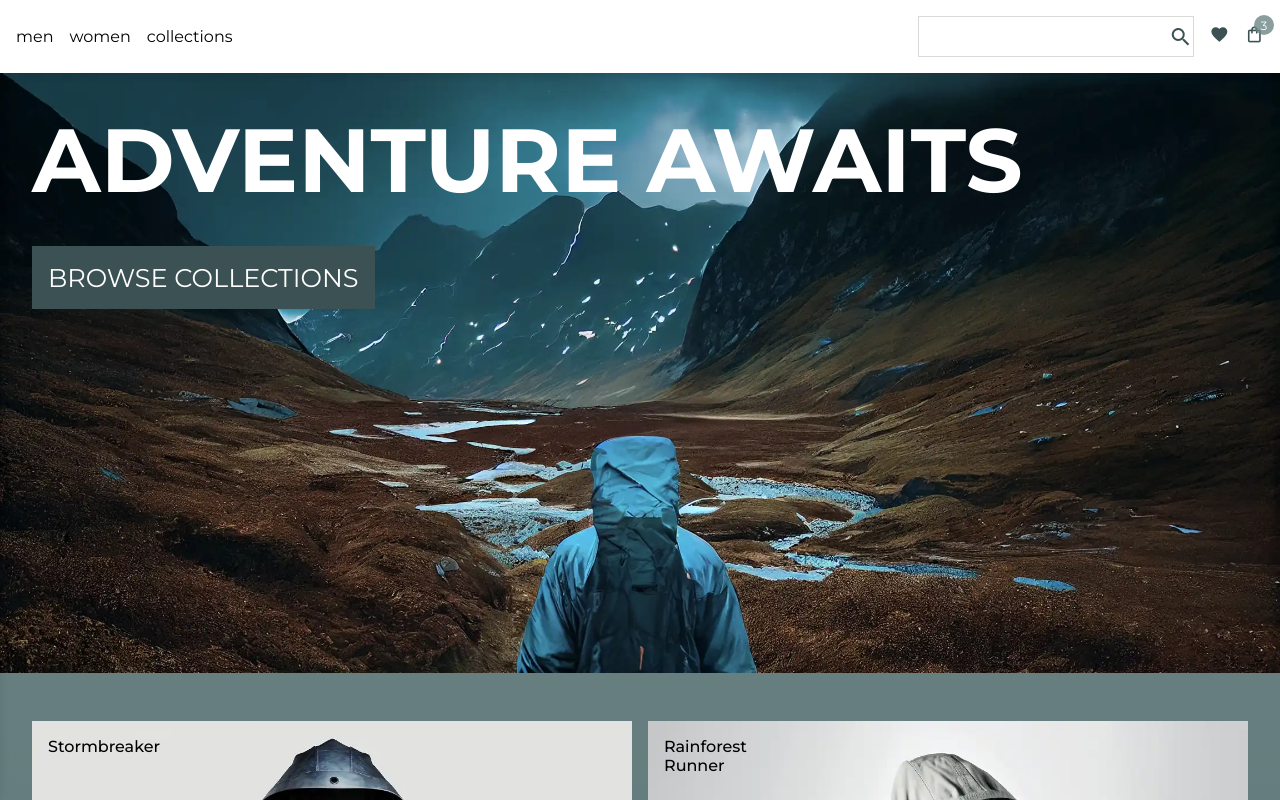
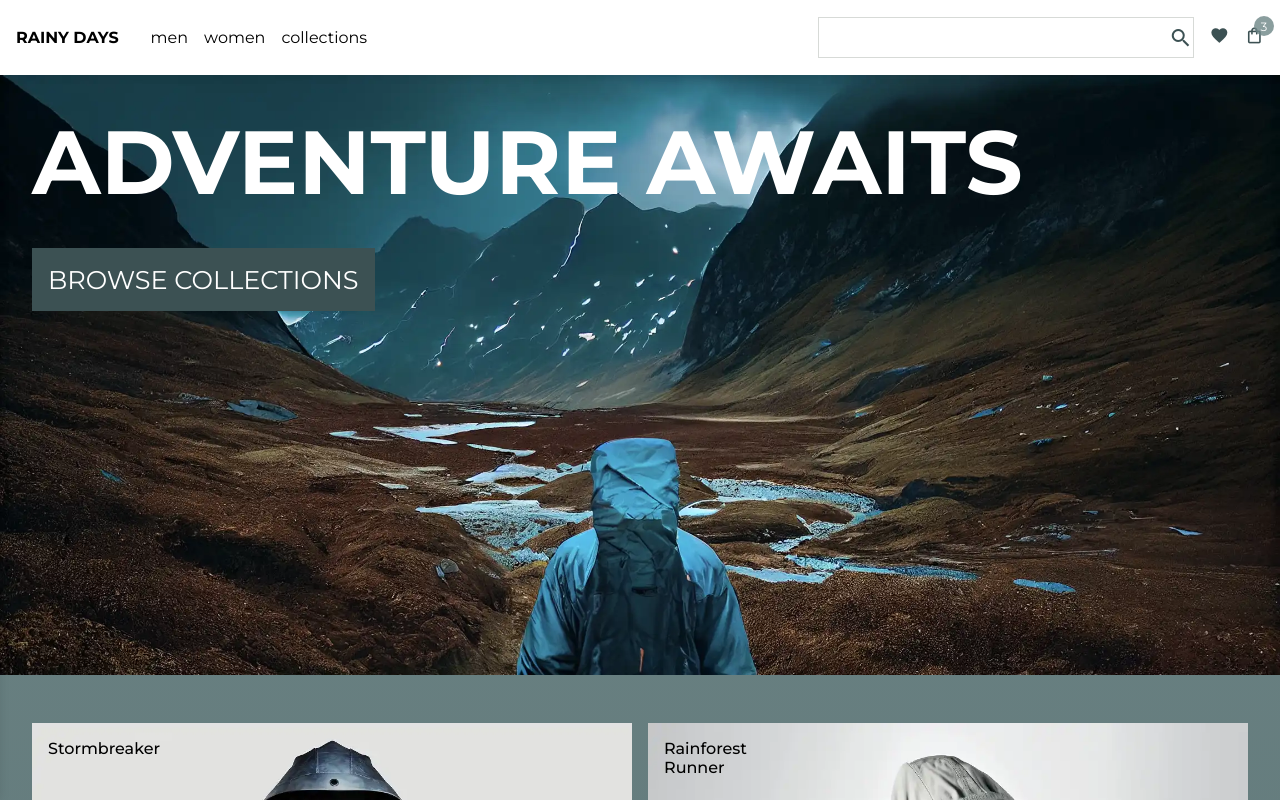
Before and after one commit to kyrregjerstad/Rainy-Days, a SvelteKit app: page / in a window 1280 px wide. Both pictures are taken after a click on the item "search". Shown: the top 800 px of the page. Built offline with nearby package versions, Linux system fonts and the light colour scheme.

Commit message:
style update mobile header

```diff
--- a/src/components/elements/search/Search.svelte
+++ b/src/components/elements/search/Search.svelte
@@ -21,6 +21,9 @@
   });
 
   export let searchIsHidden = true;
+
+  export let searchInput;
+
   let searchValue = "";
 
   let border = "none";
@@ -45,11 +48,15 @@
 <svelte:window on:click={() => (searchIsHidden = true)} />
 
 <div class="search-container" style="border: {border}; ">
-  <SearchInput bind:searchIsHidden bind:searchValue={$searchStore.search} />
+  <SearchInput
+    bind:searchIsHidden
+    bind:searchValue={$searchStore.search}
+    bind:searchInput
+  />
   {#if $searchStore.search.length > 0}
     <SearchResultsDropdown bind:searchResults={$searchStore.filtered} />
   {/if}
-  <SearchButton bind:searchIsHidden />
+  <SearchButton bind:searchIsHidden bind:searchInput />
 </div>
 
 <style>
--- a/src/components/elements/search/sub-components/SearchButton.svelte
+++ b/src/components/elements/search/sub-components/SearchButton.svelte
@@ -1,11 +1,13 @@
 <script>
   import "@fontsource/material-icons-outlined";
   export let searchIsHidden = true;
+  export let searchInput;
 </script>
 
 <button
   class="icon-button"
   on:click|stopPropagation={() => (searchIsHidden = !searchIsHidden)}
+  on:click|stopPropagation={() => searchInput.focus()}
   ><span class="material-symbols-outlined"> search </span></button
 >
 
--- a/src/components/elements/search/sub-components/SearchInput.svelte
+++ b/src/components/elements/search/sub-components/SearchInput.svelte
@@ -1,6 +1,7 @@
 <script>
   export let searchIsHidden = true;
   export let searchValue = "";
+  export let searchInput;
 </script>
 
 <input
@@ -9,6 +10,8 @@
   class:searchIsHidden
   bind:value={searchValue}
   on:click|stopPropagation
+  autofocus
+  bind:this={searchInput}
 />
 
 <style>
@@ -21,7 +24,7 @@
     padding-left: 1rem;
     width: 100%;
     border: none;
-    width: 250px;
+    width: clamp(210px, 35vw, 350px);
   }
 
   input:focus {
--- a/src/components/layout/header/NavHeader.svelte
+++ b/src/components/layout/header/NavHeader.svelte
@@ -28,6 +28,7 @@
 
   $: $userFavorites, animateFavorites();
   $: $page, (navSidebarIsHidden = true);
+  $: console.log(innerWidth);
 </script>
 
 <!-- <HoverCart bind:cartIsHidden /> -->
@@ -46,7 +47,9 @@
     </button>
   {/if}
   <ul>
-    {#if searchIsHidden && innerWidth < 650}
+    {#if !searchIsHidden && innerWidth < 750}
+      <li />
+    {:else}
       <li><a href="/" id="home">Rainy Days</a></li>
     {/if}
     <li class="navigation-subpages"><a href="/browse/men">men</a></li>
@@ -89,6 +92,7 @@
     background-color: var(--clr-white);
     box-shadow: 0 0 10px rgba(0, 0, 0, 0.1);
     color: var(--clr-black);
+    height: 75px;
   }
 
   span {
```
